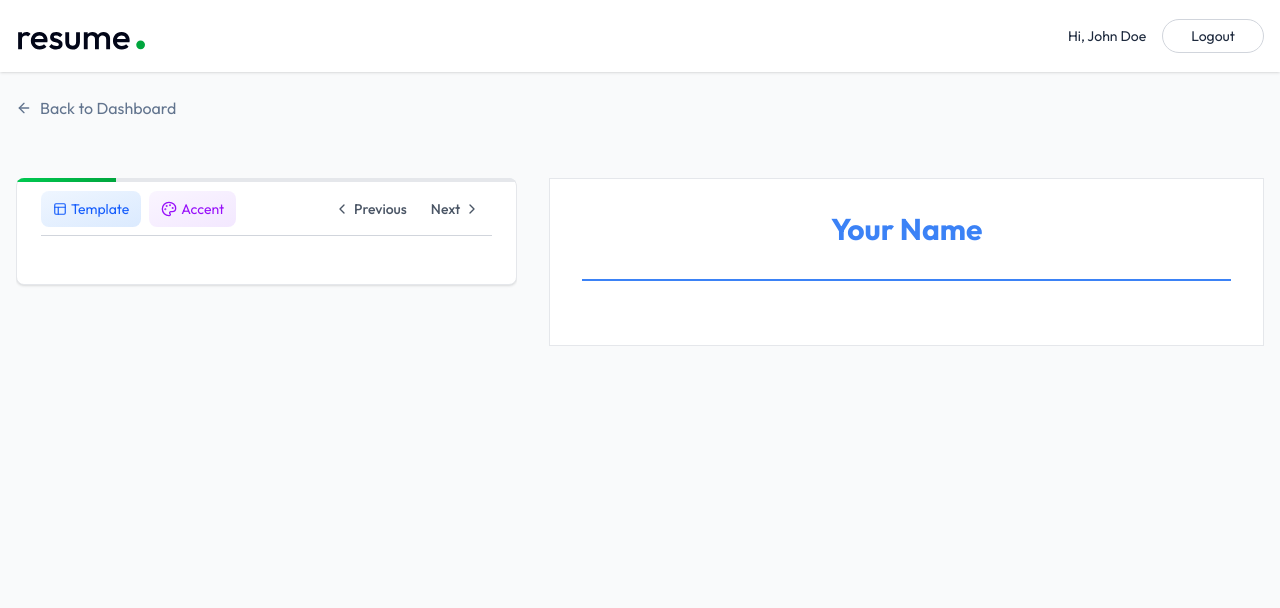
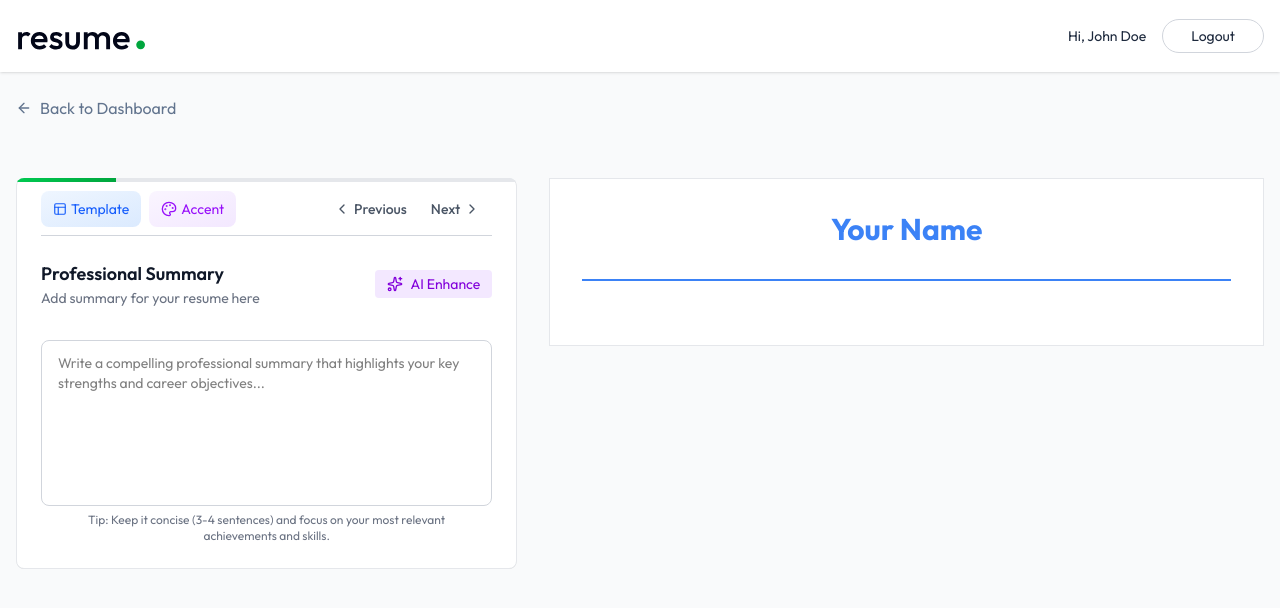
Before and after one commit to doublehan2023/ai-resume-builder, a React (Vite) app in the folder client/: page /app/builder/1 in a window 1280 px wide. Both pictures are taken after a click on the button "Next". Shown: the top 608 px of the page. Built offline with nearby package versions, Linux system fonts and the light colour scheme.

Commit message:
add professional summary component

```diff
--- /dev/null
+++ b/client/src/components/ProfessionalSummaryForm.jsx
@@ -0,0 +1,47 @@
+import { Sparkles } from "lucide-react";
+
+const ProfessionalSummaryForm = ({ data, onChange, setResumeData }) => {
+  return (
+    <div className="space-y-4">
+      <div className="flex items-center justify-between">
+        <div>
+          <h3
+            className="flex items-center gap-2 text-lg font-semibold
+               text-gray-900"
+          >
+            Professional Summary
+          </h3>
+          <p className="text-sm text-gray-500">
+            Add summary for your resume here
+          </p>
+        </div>
+        <button
+          className="flex items-center gap-2 px-3 py-1 text-sm bg-purple-100
+        text-purple-700 rounded hover:bg-pu-200 transition-colors
+        disabled:opacity-50"
+        >
+          <Sparkles className="size-4" />
+          AI Enhance
+        </button>
+      </div>
+
+      <div className="mt-6">
+        <textarea
+          value={data || ""}
+          onChange={(e) => onChange(e.target.value)}
+          rows={7}
+          className="w-full p-3 px-4 mt-2 border text-sm
+          border-gray-300 rounded-lg focus:ring focus:ring-blue-500
+          focus:border-blue-500 outline-none transition-colors resize-none"
+          placeholder="Write a compelling professional summary that highlights your key strengths and career objectives..."
+        />
+        <p className="text-xs text-gray-500 max-w-4/5 mx-auto text-center">
+          Tip: Keep it concise (3-4 sentences) and focus on your most relevant
+          achievements and skills.
+        </p>
+      </div>
+    </div>
+  );
+};
+
+export default ProfessionalSummaryForm;
--- a/client/src/pages/ResumeBuilder.jsx
+++ b/client/src/pages/ResumeBuilder.jsx
@@ -16,6 +16,7 @@ import PersonalInfoForm from "../components/PersonalInfoForm";
 import ResumePreview from "../components/ResumePreview";
 import TemplateSelector from "../components/TemplateSelector";
 import ColorPicker from "../components/ColorPicker";
+import ProfessionalSummaryForm from "../components/ProfessionalSummaryForm";
 
 const ResumeBuilder = () => {
   const { resumeId } = useParams();
@@ -165,6 +166,11 @@ const ResumeBuilder = () => {
                     setRemoveBackground={setRemoveBackground}
                   />
                 )}
+                {activeSection.id === "summary" && (
+                  <ProfessionalSummaryForm data={resumeData.professional_summary}
+                  onChange={(data)=> setResumeData(prev=> ({...prev, professional_summary: data}))}
+                  setResumeData={setResumeData}/>
+                )}
               </div>
             </div>
           </div>
```
